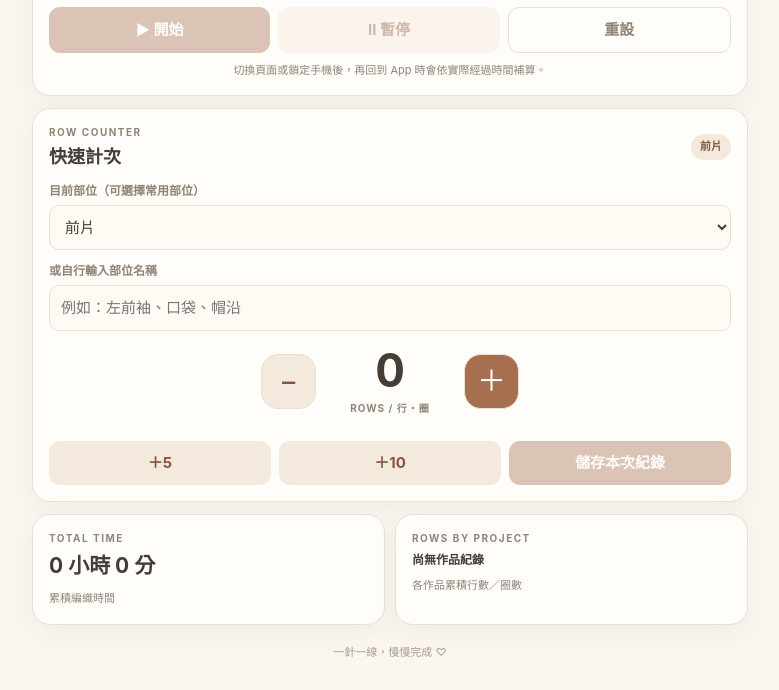
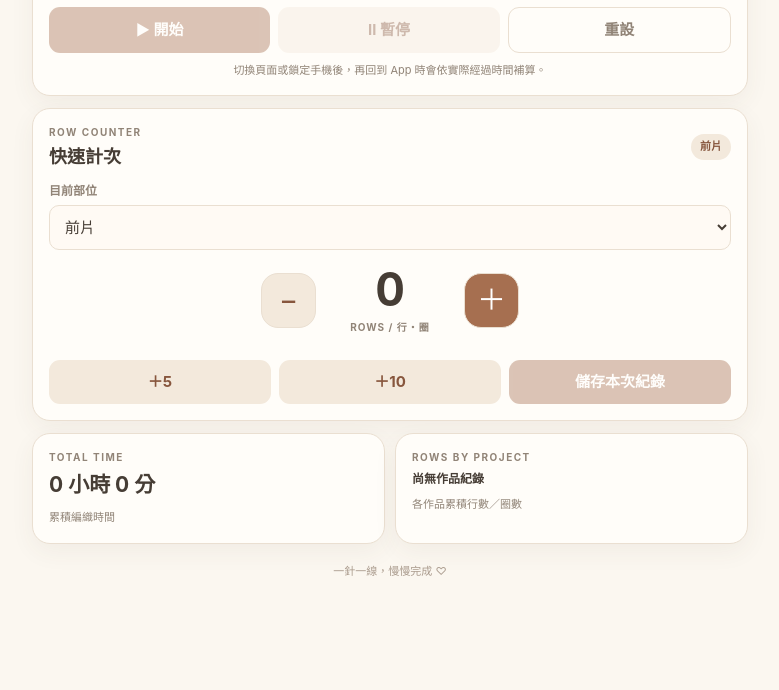
Before and after one commit to YenHuang0312/Knitting-tracker, a plain HTML site: page index.html in a window 1280 px wide. Shown: the part 849-1539 px from the top of the page, without its empty margins (250-1029 px from the left). After the commit the page ends 1458 px from the top, so only its background shows below. Drawn offline with Linux system fonts and the light colour scheme.

Commit message:
Add files via upload

```diff
--- a/app.js
+++ b/app.js
@@ -22,11 +22,7 @@ function renderActive(){
  $("activeProjectMeta").textContent=p?`${p.mode||"棒針"} · ${p.type||""} · ${p.yarn||"未填毛線"}`:"尚未建立作品";
  $("activeProjectProgress").textContent=p?`${p.currentRows||0} 行／圈`:"0 行";
  $("activeProgressBar").style.width=p&&p.targetRows?Math.min(100,(p.currentRows||0)/p.targetRows*100)+"%":"0%";
- const partName=p?.currentPart||"前片";
- const presetParts=["前片","後片","左袖","右袖","領口","門襟","下擺","頭部","身體","其他"];
- $("homePart").value=presetParts.includes(partName)?partName:"其他";
- $("homePartCustom").value=presetParts.includes(partName)?"":partName;
- $("currentPartPill").textContent=partName;$("rowCount").textContent=p?.currentRows||0;
+ $("homePart").value=p?.currentPart||"前片";$("currentPartPill").textContent=p?.currentPart||"前片";$("rowCount").textContent=p?.currentRows||0;
  $("startTimer").disabled=!p||!!p.timer?.running;$("pauseTimer").disabled=!p||!p.timer?.running;
  $("timerStatus").textContent=p?.timer?.running?"正在計時":"尚未開始";
  $("timerDisplay").textContent=fmt(p?.timer?.running?(p.timer.elapsed||0)+(now()-p.timer.startedAt)/1000:p?.timer?.elapsed||0);
@@ -55,8 +51,7 @@ $("addProjectBtn").onclick=$("homeAddProject").onclick=()=>openProject();
 $("projectForm").onsubmit=e=>{e.preventDefault();let id=$("projectId").value,old=db.projects.find(p=>p.id===id);let p={...(old||{id:uid(),currentRows:0,currentPart:"前片",timer:{elapsed:0,running:false}}),name:$("projectName").value.trim(),mode:$("projectMode").value,type:$("projectType").value.trim(),needle:$("projectNeedle").value,yarn:$("projectYarn").value.trim(),notes:$("projectNotes").value.trim()};if(old)db.projects=db.projects.map(x=>x.id===id?p:x);else{db.projects.push(p);db.activeProjectId=p.id;}save();$("projectDialog").close();render();toast("作品已儲存");};
 $("projectList").onclick=e=>{let b=e.target.closest("[data-project-action]");if(!b)return;let p=db.projects.find(x=>x.id===b.dataset.id);if(!p)return;if(b.dataset.projectAction==="activate"){db.activeProjectId=p.id;save();render();tab("home");}if(b.dataset.projectAction==="edit")openProject(p);if(b.dataset.projectAction==="delete"&&confirm(`刪除「${p.name}」及其歷史紀錄？`)){db.projects=db.projects.filter(x=>x.id!==p.id);db.sessions=db.sessions.filter(x=>x.projectId!==p.id);if(db.activeProjectId===p.id)db.activeProjectId=db.projects[0]?.id||null;save();render();}};
 $("activeProjectSelect").onchange=e=>{db.activeProjectId=e.target.value;save();renderActive();};
-$("homePart").onchange=e=>{let p=active();if(p){$("homePartCustom").value="";p.currentPart=e.target.value;save();$("currentPartPill").textContent=p.currentPart;}};
-$("homePartCustom").oninput=e=>{let p=active();if(!p)return;const custom=e.target.value.trim();if(custom){p.currentPart=custom;$("currentPartPill").textContent=custom;}else{p.currentPart=$("homePart").value;$("currentPartPill").textContent=p.currentPart;}save();};
+$("homePart").onchange=e=>{let p=active();if(p){p.currentPart=e.target.value;save();$("currentPartPill").textContent=p.currentPart;}};
 $("setTimerStart").onclick=()=>{let p=active();if(!p)return toast("請先新增作品");if(p.timer?.running)return toast("請先暫停計時再調整起始時間");let h=Math.max(0,Math.min(999,Math.floor(Number($("timerStartHours").value)||0))),m=Math.max(0,Math.min(59,Math.floor(Number($("timerStartMinutes").value)||0)));p.timer={elapsed:h*3600+m*60,running:false};save();renderActive();toast(`起始時間已設定為 ${fmt(p.timer.elapsed)}`);};
 $("startTimer").onclick=()=>{let p=active();if(!p)return toast("請先新增作品");p.timer=p.timer||{elapsed:0,running:false};if(!p.timer.running){p.timer.running=true;p.timer.startedAt=now();save();renderActive();}};
 $("pauseTimer").onclick=()=>{let p=active();if(!p?.timer?.running)return;p.timer.elapsed=(p.timer.elapsed||0)+(now()-p.timer.startedAt)/1000;p.timer.running=false;delete p.timer.startedAt;save();renderActive();};
--- a/index.html
+++ b/index.html
@@ -53,10 +53,7 @@
   </div>
   <div class="card">
     <div class="section-heading"><div><p class="eyebrow">ROW COUNTER</p><h2>快速計次</h2></div><span class="soft-pill" id="currentPartPill">前片</span></div>
-    <label class="field-label" for="homePart">目前部位（可選擇常用部位）</label>
-    <select id="homePart"><option>前片</option><option>後片</option><option>左袖</option><option>右袖</option><option>領口</option><option>門襟</option><option>下擺</option><option>頭部</option><option>身體</option><option>其他</option></select>
-    <label class="field-label" for="homePartCustom">或自行輸入部位名稱</label>
-    <input id="homePartCustom" type="text" maxlength="40" placeholder="例如：左前袖、口袋、帽沿">
+    <label class="field-label" for="homePart">目前部位</label><select id="homePart"><option>前片</option><option>後片</option><option>左袖</option><option>右袖</option><option>領口</option><option>門襟</option><option>下擺</option><option>頭部</option><option>身體</option><option>其他</option></select>
     <div class="counter"><button class="counter-control" id="minusRow">−</button><div class="counter-value"><strong id="rowCount">0</strong><span>ROWS / 行・圈</span></div><button class="counter-control plus" id="plusRow">＋</button></div>
     <div class="button-row"><button class="button secondary" data-add="5">＋5</button><button class="button secondary" data-add="10">＋10</button><button class="button primary" id="saveSession">儲存本次紀錄</button></div>
   </div>
--- a/sw.js
+++ b/sw.js
@@ -1,4 +1,4 @@
-const CACHE="knitting-studio-v2-2";
+const CACHE="knitting-studio-v2-1";
 const FILES=["./","./index.html","./styles.css","./app.js","./manifest.webmanifest","./icons/icon-192.png","./icons/icon-512.png"];
 self.addEventListener("install",e=>e.waitUntil(caches.open(CACHE).then(c=>c.addAll(FILES)).then(()=>self.skipWaiting())));
 self.addEventListener("activate",e=>e.waitUntil(caches.keys().then(keys=>Promise.all(keys.filter(k=>k!==CACHE).map(k=>caches.delete(k)))).then(()=>self.clients.claim())));
```
